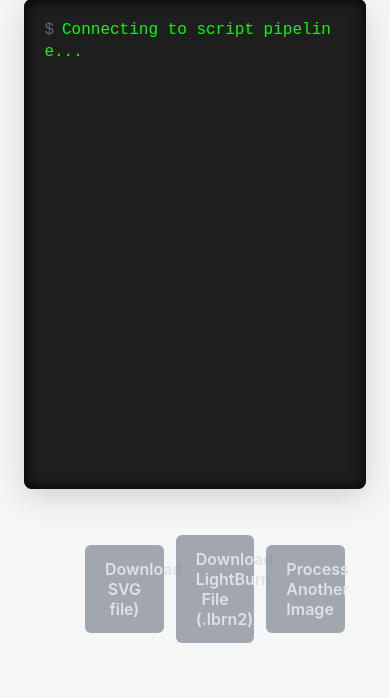
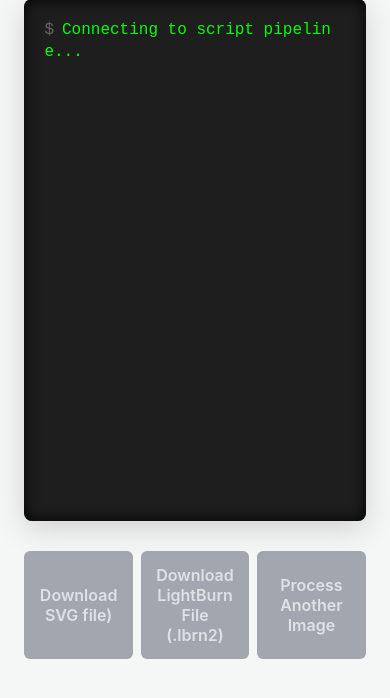
Before and after one commit to chreestopher/mopa-laser-rasterizer, a Flask app: page /list-downloads/1 in a window 390 px wide. Shown: the part 132-830 px from the top of the page. Run offline with Flask 3, Linux system fonts and the light colour scheme.

Commit message:
update styling and validation

```diff
--- a/static/index.html
+++ b/static/index.html
@@ -270,11 +270,11 @@
     </div>
     <div>
       <div><label for="new_width">new_width:</label> </div>
-      <div><input type="number" id="new_width" name="new_width" value="0"> </div>
+      <div><input type="number" id="new_width" name="new_width" value="0" min="0" max="1600"> </div>
     </div>
     <div>
       <div><label for="new_height">new_height:</label> </div>
-      <div><input type="number" id="new_height" name="new_height" value="0"> </div>
+      <div><input type="number" id="new_height" name="new_height" value="0" min="0" max="1600"> </div>
     </div>
     <div>
 
--- a/templates/loading.html
+++ b/templates/loading.html
@@ -94,10 +94,14 @@
         margin-right: 8px;
         user-select: none;
     }
-    @media (max-width: 768px) {
-        .btn-group {
-            width: 90%;
-        }
+    .downloads-sidebar,
+    .download-list {
+        width: 100%;
+        margin: 0;
+        padding: 0;
+    }
+    .download-list {
+        list-style: none;
     }
     .btn-group {
         flex: 1;
@@ -105,17 +109,30 @@
         flex-direction: row;
         gap: 12px;
 
-        width: 66.67vw;
+        width: 100%;
         max-width: none;
-        margin: 0 auto;
+        margin: 0;
 
         box-sizing: border-box;
-        align-items: center;
+        align-items: stretch;
+    }
+    @media (max-width: 768px) {
+        .btn-group {
+            gap: 8px;
+        }
+        .btn {
+            padding-inline: 8px;
+            font-size: 14px;
+        }
     }
     .btn {
         flex: 1 1 0;
         width: 0;
+        min-height: 52px;
         padding: 14px 20px;
+        display: flex;
+        align-items: center;
+        justify-content: center;
         box-sizing: border-box;
         border: none;
         border-radius: 6px;
```
